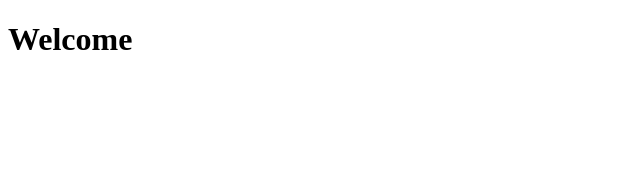
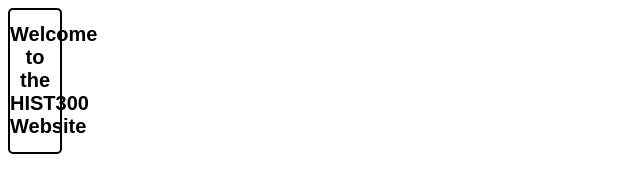
Before and after one commit to mdeniz20/mdeniz20.github.io, a plain HTML site: page hist300/index.html in a window 1280 px wide. Shown: the whole page, without its empty margins (0-640 px from the left). Drawn offline with Linux system fonts and the light colour scheme.

Commit message:
styling website

```diff
--- a/hist300/index.html
+++ b/hist300/index.html
@@ -2,9 +2,10 @@
 <html>
     <head>
         <title>HIST 300</title>
+        <link rel="stylesheet" href="style/style.css">
     </head>
     <body>
-        <h1>Welcome</h1>
+        <header><h1>Welcome to the HIST300 Website</h1></header>
     </body>
 
 </html>
--- /dev/null
+++ b/hist300/style/style.css
@@ -0,0 +1,12 @@
+header{
+    text-align: center;
+    display: block;
+    width: 50px;
+    border-style: solid;
+    border-width: 2px;
+    border-radius: 5px;
+}
+h1{
+    font-family: sans-serif;
+    font-size: 20px;
+}
```
